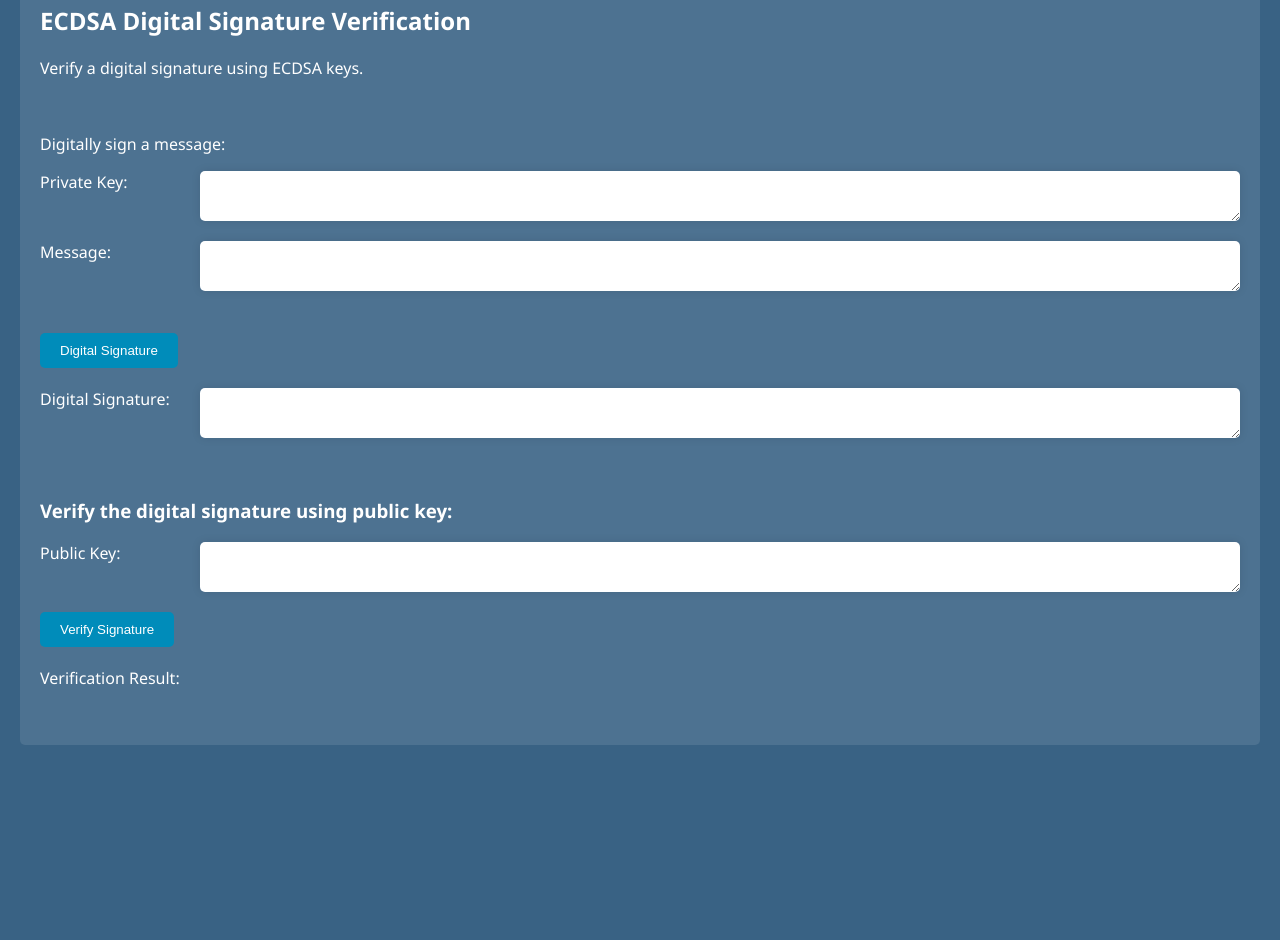
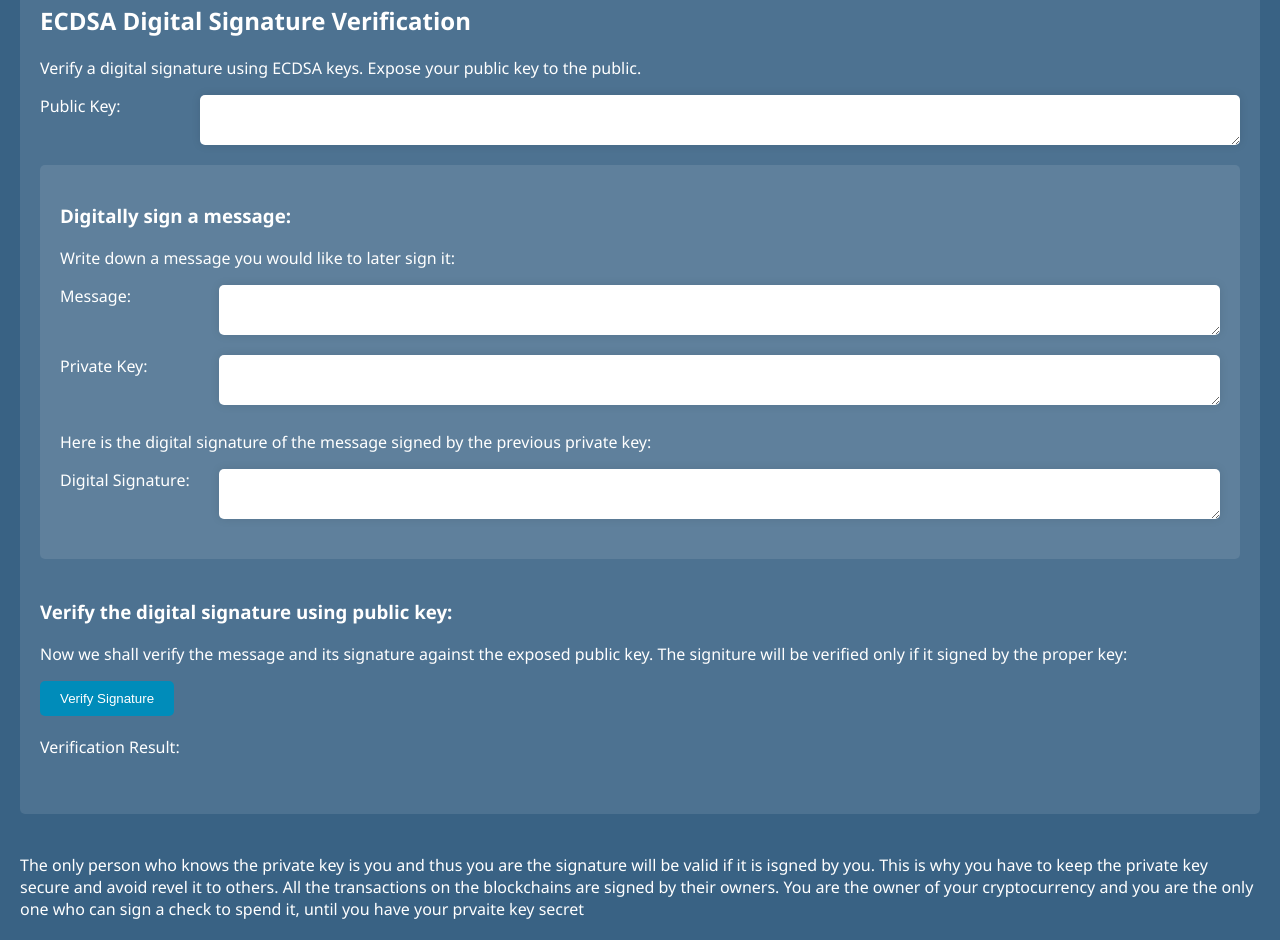
Before and after one commit to SHayati/SHayati.github.io, a plain HTML site: page crypto/index.html in a window 1280 px wide. Shown: the part 960-1900 px from the top of the page. Before the commit the page ends 1745 px from the top, so only its background shows below. Drawn offline with nearby package versions, Linux system fonts and the light colour scheme.

Commit message:
Some english contents

```diff
--- a/crypto/assets/js/logic.js
+++ b/crypto/assets/js/logic.js
@@ -32,6 +32,12 @@ angular.module('cryptoApp', [])
             $scope.ecdsaVerifySignature = signature.r.toString(16) + '\n' + signature.s.toString(16);
         };
 
+        $scope.$watch('ecdsaVerifyMessage', function (newVal, oldVal) {
+            if (newVal !== oldVal) {
+                $timeout.cancel($scope.digitalSignaturePromise); // Cancel previous timeout if it exists
+                $scope.digitalSignaturePromise = $timeout($scope.digitalSignature, 1000); // Start a new timeout
+            }
+        });
         // Section 5: ECDSA Digital Signature Verification
         $scope.verifySignature = function () {
             try {
--- a/crypto/index.html
+++ b/crypto/index.html
@@ -52,29 +52,37 @@
         <!-- Section 3: ECDSA Digital Signature Verification -->
         <section>
             <h2>ECDSA Digital Signature Verification</h2>
-            <p>Verify a digital signature using ECDSA keys.</p>
-            <br />
-            <p>Digitally sign a message:</p>
-            <div class="input-group">
-                <label for="ecdsa-verify-private">Private Key:</label>
-                <textarea id="ecdsa-verify-private" ng-model="ecdsaVerifyPrivate"></textarea>
-            </div>
-            <div class="input-group">
-                <label for="ecdsa-verify-message">Message:</label>
-                <textarea id="ecdsa-verify-message" ng-model="ecdsaVerifyMessage"></textarea>
-            </div>
-            <br />
-            <button id="ecdsa-signature-button" ng-click="digitalSignature()">Digital Signature</button>
-            <div class="input-group">
-                <label for="ecdsa-verify-sign">Digital Signature:</label>
-                <textarea id="ecdsa-verify-sign" ng-model="ecdsaVerifySignature"></textarea>
-            </div>
-            <br />
-            <h3>Verify the digital signature using public key:</h3>
+            <p>Verify a digital signature using ECDSA keys. Expose your public key to the public.</p>
             <div class="input-group">
                 <label for="ecdsa-verify-public">Public Key:</label>
                 <textarea id="ecdsa-verify-public" ng-model="ecdsaVerifyPublic"></textarea>
             </div>
+
+
+            <section>
+                <h3>Digitally sign a message:</h3>
+                <p>Write down a message you would like to later sign it:</p>
+                <div class="input-group">
+                    <label for="ecdsa-verify-message">Message:</label>
+                    <textarea id="ecdsa-verify-message" ng-model="ecdsaVerifyMessage"></textarea>
+                </div>
+
+                <div class="input-group">
+                    <label for="ecdsa-verify-private">Private Key:</label>
+                    <textarea id="ecdsa-verify-private" ng-model="ecdsaVerifyPrivate"></textarea>
+                </div>
+                <p>Here is the digital signature of the message signed by the previous private key:</p>
+                <div class="input-group">
+                    <label for="ecdsa-verify-sign">Digital Signature:</label>
+                    <textarea id="ecdsa-verify-sign" ng-model="ecdsaVerifySignature" readonly></textarea>
+                </div>
+
+            </section>
+
+
+            <h3>Verify the digital signature using public key:</h3>
+            <p>Now we shall verify the message and its signature against the exposed public key.
+            The signiture will be verified only if it signed by the proper key:</p>
 
             <button id="ecdsa-verify-button" ng-click="verifySignature()">Verify Signature</button>
             <br />
@@ -86,6 +94,13 @@
             </div>
 
         </section>
+        <p>
+            The only person who knows the private key is you and thus you are the signature will be valid if it is isgned by you.
+            This is why you have to keep the private key secure and avoid revel it to others.
+            All the transactions on the blockchains are signed by their owners.
+            You are the owner of your cryptocurrency and you are the only one who can sign a check to spend it,
+            until you have your prvaite key secret
+        </p>
 
     </div>
 </body>
```
